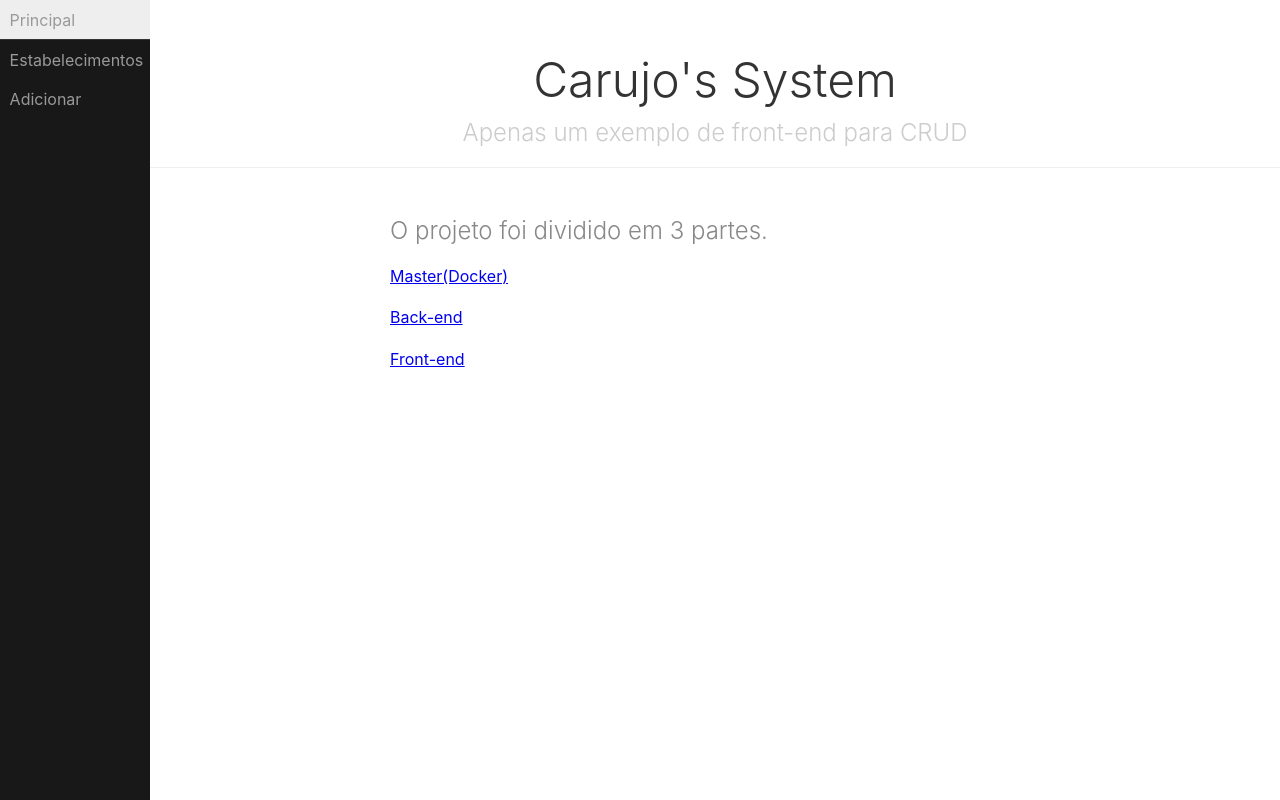
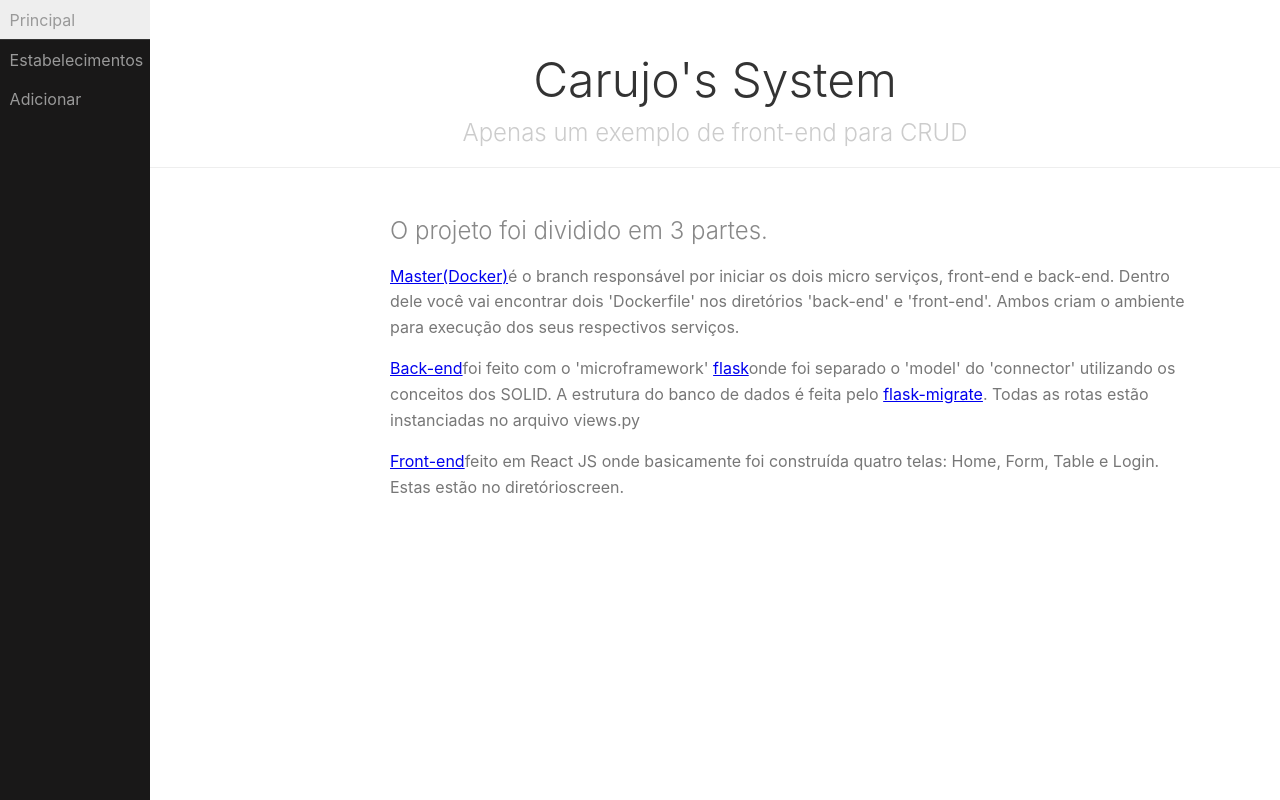
Before and after one commit to mcarujo/gerenciamento-de-estabelecimentos, a React (Create React App) app in the folder my-app/: page / in a window 1280 px wide. Built offline with nearby package versions, Linux system fonts and the light colour scheme.

Commit message:
pagina home descritiva do projeto

```diff
--- a/my-app/src/screen/Home.js
+++ b/my-app/src/screen/Home.js
@@ -20,16 +20,42 @@ export class Home extends Component {
               <a href="https://github.com/mcarujo/gerenciamento-de-estabelecimentos">
                 Master(Docker)
               </a>
+              é o branch responsável por iniciar os dois micro serviços,
+              front-end e back-end. Dentro dele você vai encontrar dois
+              'Dockerfile' nos diretórios 'back-end' e 'front-end'. Ambos criam
+              o ambiente para execução dos seus respectivos serviços.
             </p>
             <p>
               <a href="https://github.com/mcarujo/gerenciamento-de-estabelecimentos/tree/back-end">
                 Back-end
+              </a>
+              foi feito com o 'microframework'{" "}
+              <a href="https://flask.palletsprojects.com/en/1.1.x/">flask</a>
+              onde foi separado o 'model' do 'connector' utilizando os conceitos
+              dos{" "}
+              <a hred="https://www.eduardopires.net.br/2013/04/orientacao-a-objeto-solid/">
+                SOLID
+              </a>
+              . A estrutura do banco de dados é feita pelo{" "}
+              <a href="https://flask-migrate.readthedocs.io/en/latest/">
+                flask-migrate
+              </a>
+              . Todas as rotas estão instanciadas no arquivo{" "}
+              <a hred="https://github.com/mcarujo/gerenciamento-de-estabelecimentos/blob/back-end/my-apirest/views.py">
+                views.py
               </a>
             </p>
             <p>
               <a href="https://github.com/mcarujo/gerenciamento-de-estabelecimentos/tree/front-end">
                 Front-end
               </a>
+              feito em <a hred="https://reactjs.org/">React JS</a> onde
+              basicamente foi construída quatro telas: Home, Form, Table e
+              Login. Estas estão no diretório
+              <a hred="https://github.com/mcarujo/gerenciamento-de-estabelecimentos/tree/front-end/my-app/src/screen">
+                screen
+              </a>
+              .
             </p>
           </div>
         </div>
```
